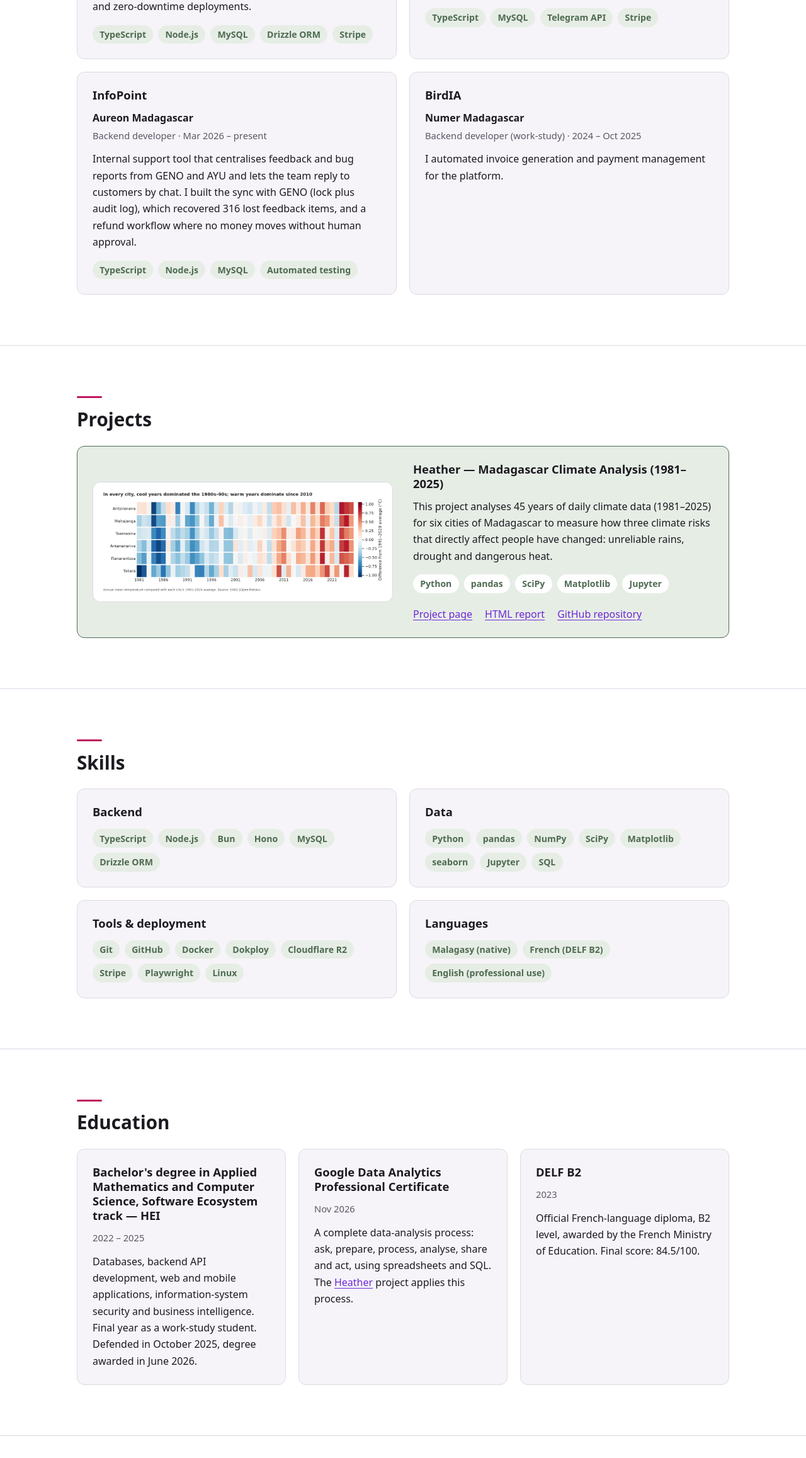
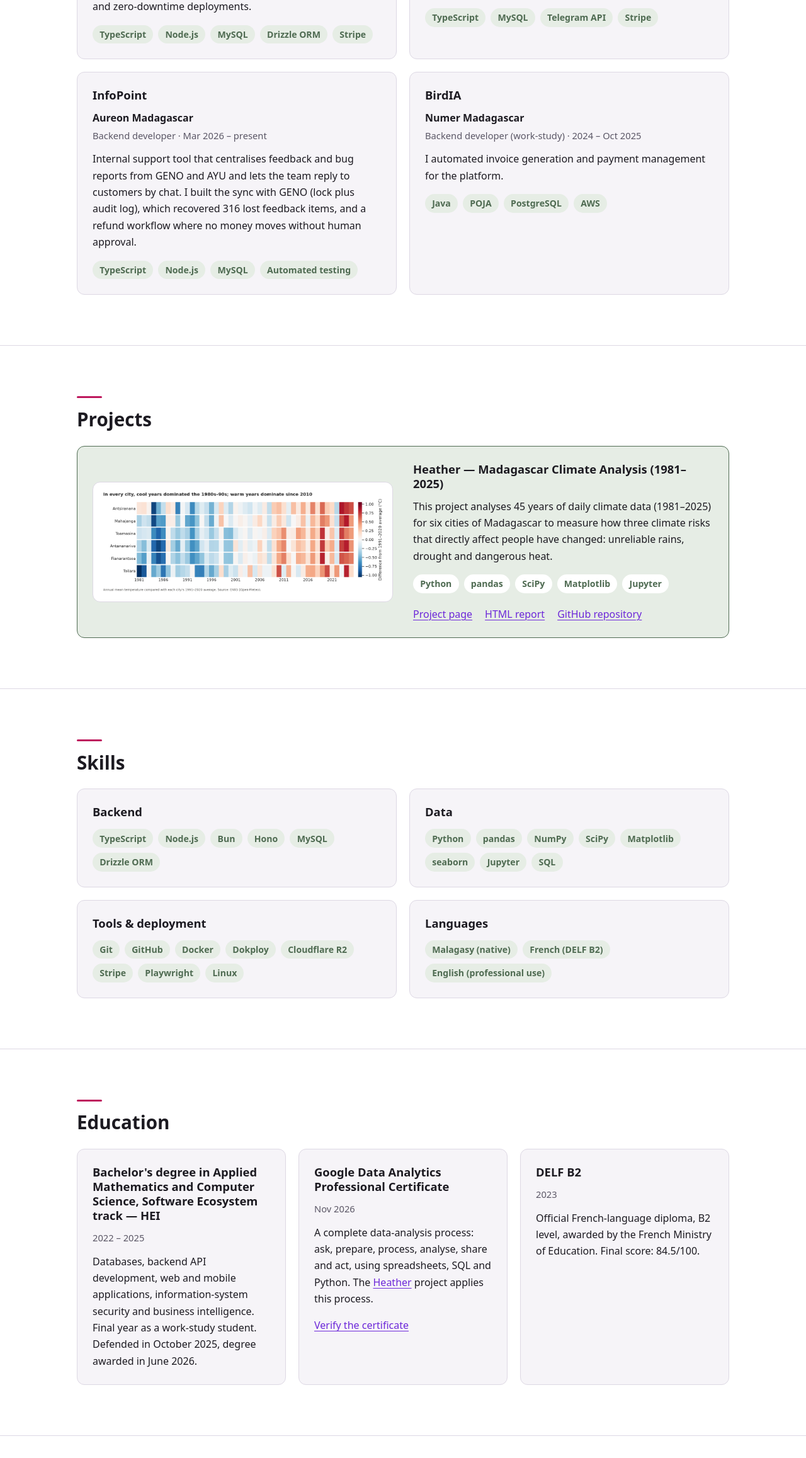
Before and after one commit to nirinaHelena/nirinaHelena.github.io, a plain HTML site: page index.html in a window 1280 px wide. Shown: the part 1512-3827 px from the top of the page at 63% size. Drawn offline with Linux system fonts and the light colour scheme.

Commit message:
Add BirdIA tags and the certificate link, drop the LinkedIn placeholder

```diff
--- a/index.html
+++ b/index.html
@@ -116,7 +116,7 @@
             <p class="company">Numer Madagascar</p>
             <p class="meta"><span data-i18n="exp.birdia.role">Backend developer (work-study)</span> · <span data-i18n="exp.birdia.period">2024 – Oct 2025</span></p>
             <p data-i18n="exp.birdia.desc">I automated invoice generation and payment management for the platform.</p>
-            <!-- CONSTRUCTION: technology tags removed until they are written. Put back here a ul with class "tags", translated in js/i18n.js. -->
+            <ul class="tags" data-i18n="exp.birdia.stack"><li>Java</li><li>POJA</li><li>PostgreSQL</li><li>AWS</li></ul>
           </article>
         </div>
       </div>
@@ -184,7 +184,8 @@
           <article class="card">
             <h3 data-i18n="edu.gda.title">Google Data Analytics Professional Certificate</h3>
             <p class="meta" data-i18n="edu.gda.period">Nov 2026</p>
-            <p data-i18n="edu.gda.desc">A complete data-analysis process: ask, prepare, process, analyse, share and act, using spreadsheets and SQL. The <a href="projects/heather/index.html">Heather</a> project applies this process.</p>
+            <p data-i18n="edu.gda.desc">A complete data-analysis process: ask, prepare, process, analyse, share and act, using spreadsheets, SQL and Python. The <a href="projects/heather/index.html">Heather</a> project applies this process.</p>
+            <p><a href="https://coursera.org/verify/professional-cert/O1Y5N0W0IZXU" target="_blank" rel="noopener" data-i18n="edu.gda.verify">Verify the certificate</a></p>
           </article>
           <article class="card">
             <h3 data-i18n="edu.delf.title">DELF B2</h3>
@@ -203,7 +204,7 @@
         <ul class="contact-list">
           <li><a href="mailto:helenarandrianaly@gmail.com" data-i18n="contact.email">Email: helenarandrianaly@gmail.com</a></li>
           <li><a href="https://github.com/nirinaHelena" data-i18n="contact.github">GitHub: nirinaHelena</a></li>
-          <!-- CONSTRUCTION: LinkedIn line and the two CV links (assets/cv/CV_FR.pdf, assets/cv/CV_EN.pdf) removed until the profile link and the real PDF files are ready. Put them back here, translated in js/i18n.js. -->
+          <!-- CONSTRUCTION: the two CV links (assets/cv/CV_FR.pdf, assets/cv/CV_EN.pdf) removed until the real PDF files are ready. Put them back here, translated in js/i18n.js. -->
         </ul>
       </div>
     </section>
--- a/js/i18n.js
+++ b/js/i18n.js
@@ -64,6 +64,7 @@ var I18N = {
     "exp.birdia.role": "Backend developer (work-study)",
     "exp.birdia.period": "2024 – Oct 2025",
     "exp.birdia.desc": "I automated invoice generation and payment management for the platform.",
+    "exp.birdia.stack": "<li>Java</li><li>POJA</li><li>PostgreSQL</li><li>AWS</li>",
 
     "projects.title": "Projects",
     "projects.heather.title": "Heather — Madagascar Climate Analysis (1981–2025)",
@@ -90,7 +91,8 @@ var I18N = {
     "edu.hei.desc": "Databases, backend API development, web and mobile applications, information-system security and business intelligence. Final year as a work-study student. Defended in October 2025, degree awarded in June 2026.",
     "edu.gda.title": "Google Data Analytics Professional Certificate",
     "edu.gda.period": "Nov 2026",
-    "edu.gda.desc": "A complete data-analysis process: ask, prepare, process, analyse, share and act, using spreadsheets and SQL. The <a href=\"projects/heather/index.html\">Heather</a> project applies this process.",
+    "edu.gda.desc": "A complete data-analysis process: ask, prepare, process, analyse, share and act, using spreadsheets, SQL and Python. The <a href=\"projects/heather/index.html\">Heather</a> project applies this process.",
+    "edu.gda.verify": "Verify the certificate",
     "edu.delf.title": "DELF B2",
     "edu.delf.period": "2023",
     "edu.delf.desc": "Official French-language diploma, B2 level, awarded by the French Ministry of Education. Final score: 84.5/100.",
@@ -387,6 +389,7 @@ var I18N = {
     "exp.birdia.role": "Développeuse backend (alternance)",
     "exp.birdia.period": "2024 – oct. 2025",
     "exp.birdia.desc": "J'ai automatisé la génération des factures et la gestion des paiements de la plateforme.",
+    "exp.birdia.stack": "<li>Java</li><li>POJA</li><li>PostgreSQL</li><li>AWS</li>",
 
     "projects.title": "Projets",
     "projects.heather.title": "Heather — Analyse climatique de Madagascar (1981–2025)",
@@ -413,7 +416,8 @@ var I18N = {
     "edu.hei.desc": "Bases de données, développement d'API backend, applications web et mobiles, sécurité des systèmes d'information et business intelligence. Troisième année en alternance. Soutenance en octobre 2025, diplôme délivré en juin 2026.",
     "edu.gda.title": "Google Data Analytics Professional Certificate",
     "edu.gda.period": "nov. 2026",
-    "edu.gda.desc": "Démarche complète d'analyse de données&nbsp;: poser la question, préparer, nettoyer, analyser, partager et recommander, avec tableurs et SQL. Le projet <a href=\"projects/heather/index.html\">Heather</a> applique cette démarche.",
+    "edu.gda.desc": "Démarche complète d'analyse de données&nbsp;: poser la question, préparer, nettoyer, analyser, partager et recommander, avec tableurs, SQL et Python. Le projet <a href=\"projects/heather/index.html\">Heather</a> applique cette démarche.",
+    "edu.gda.verify": "Vérifier le certificat",
     "edu.delf.title": "DELF B2",
     "edu.delf.period": "2023",
     "edu.delf.desc": "Diplôme officiel de langue française, niveau B2, délivré par le ministère français de l'Éducation nationale. Note finale&nbsp;: 84,5/100.",
```
Also changed, not shown: tests/test.js (+16 -5 lines), tests/README.md.
